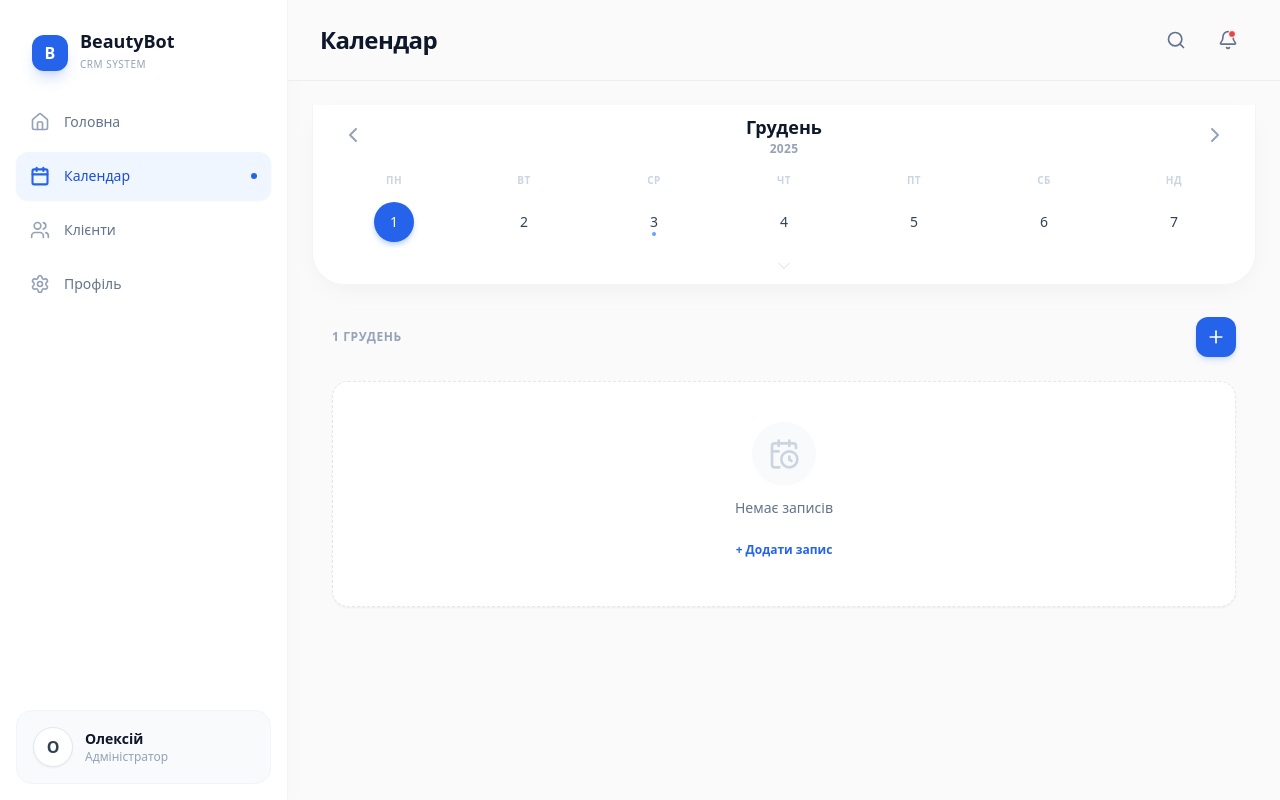
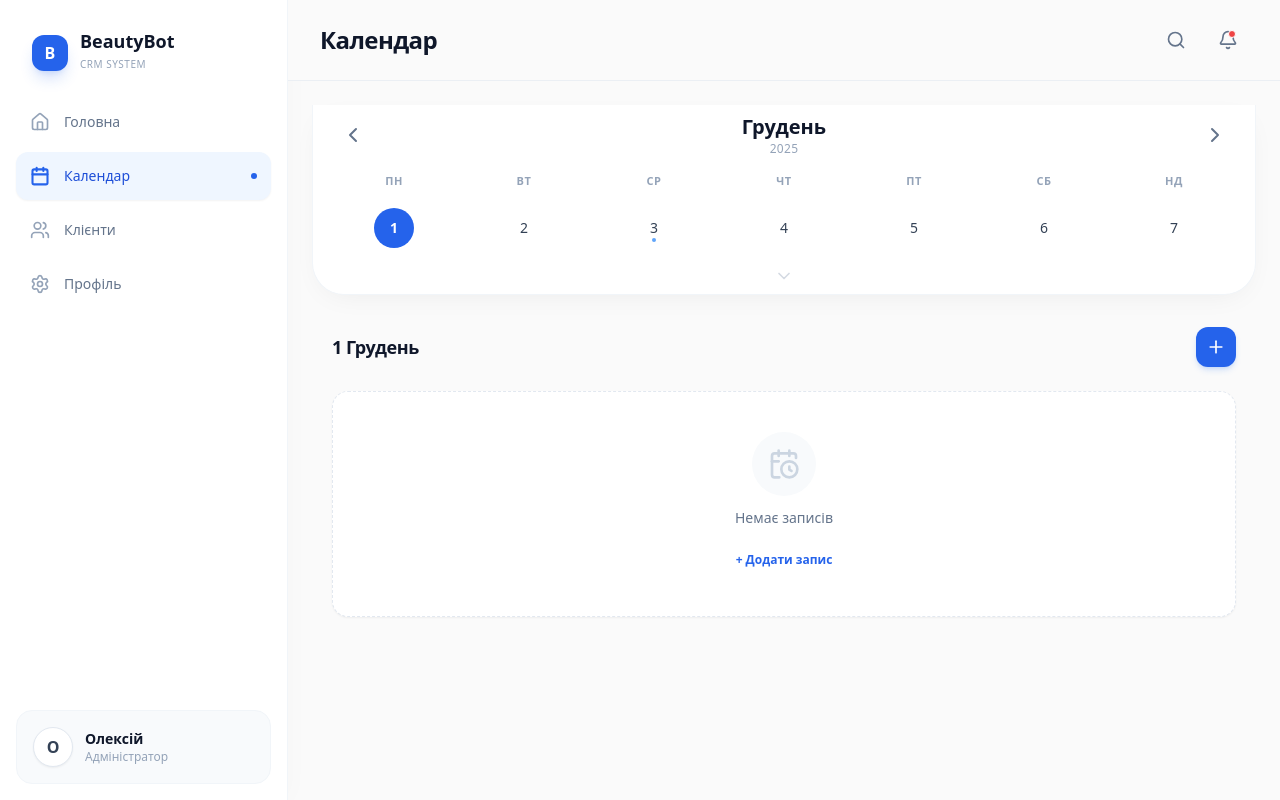
Before and after one commit to Gimmir/miniCRM, a Next.js app: page /calendar in a window 1280 px wide. Built offline with nearby package versions, Linux system fonts and the light colour scheme.

Commit message:
style: adjust calendar and date header styling

```diff
--- a/app/calendar/page.tsx
+++ b/app/calendar/page.tsx
@@ -41,7 +41,7 @@ export default function CalendarPage() {
         {/* Agenda Section */}
         <div className="space-y-4 px-1">
           <div className="flex items-center justify-between pt-2">
-            <h3 className="text-xs font-bold text-slate-400 uppercase tracking-wider">
+            <h3 className="text-lg font-bold text-slate-900 capitalize tracking-tight">
               {selectedDate.getDate()} {monthNames[selectedDate.getMonth()]}
             </h3>
             <button className="bg-blue-600 hover:bg-blue-700 text-white rounded-xl w-10 h-10 flex items-center justify-center shadow-md shadow-blue-500/20 active:scale-95 transition-all">
--- a/components/calendar/CalendarCard.tsx
+++ b/components/calendar/CalendarCard.tsx
@@ -38,6 +38,7 @@ export const CalendarCard = ({
   const [currentDate, setCurrentDate] = useState(new Date(selectedDate));
   const [isExpanded, setIsExpanded] = useState(false);
 
+  // Розрахунок кількості тижнів для динамічної висоти
   const daysInMonth = new Date(currentDate.getFullYear(), currentDate.getMonth() + 1, 0).getDate();
   const firstDayOfMonth = new Date(currentDate.getFullYear(), currentDate.getMonth(), 1).getDay();
   const startingDayIndex = firstDayOfMonth === 0 ? 6 : firstDayOfMonth - 1;
@@ -45,9 +46,9 @@ export const CalendarCard = ({
   const totalSlots = startingDayIndex + daysInMonth;
   const numWeeks = Math.ceil(totalSlots / 7);
 
-  // Висоти для анімації
-  const ROW_HEIGHT = 44; // Трохи менше, компактніше
-  const CONTAINER_PADDING = 8;
+  // Конфігурація висоти
+  const ROW_HEIGHT = 48;
+  const CONTAINER_PADDING = 12;
 
   const expandedHeight = (numWeeks * ROW_HEIGHT) + CONTAINER_PADDING;
   const collapsedHeight = ROW_HEIGHT + CONTAINER_PADDING;
@@ -92,7 +93,7 @@ export const CalendarCard = ({
       <div className="flex items-center justify-between mb-4 px-1">
         <button
           onClick={handlePrev}
-          className="w-10 h-10 flex items-center justify-center hover:bg-slate-50 rounded-full transition-colors text-slate-400 active:scale-90 active:bg-slate-100"
+          className="w-10 h-10 flex items-center justify-center hover:bg-slate-50 rounded-full transition-colors text-slate-500 active:scale-90 active:bg-slate-100"
         >
           <ChevronLeft className="w-6 h-6" />
         </button>
@@ -101,17 +102,17 @@ export const CalendarCard = ({
           className="flex flex-col items-center cursor-pointer select-none active:opacity-70 transition-opacity"
           onClick={() => setIsExpanded(!isExpanded)}
         >
-          <h2 className="text-lg font-bold text-slate-900 capitalize flex items-center gap-2">
+          <h2 className="text-xl font-bold text-slate-900 capitalize flex items-center gap-2">
             {monthNames[isExpanded ? currentDate.getMonth() : selectedDate.getMonth()]}
           </h2>
-          <span className="text-xs font-semibold text-slate-400 tracking-wide">
+          <span className="text-xs font-medium text-slate-400 tracking-wide">
             {isExpanded ? currentDate.getFullYear() : selectedDate.getFullYear()}
           </span>
         </div>
 
         <button
           onClick={handleNext}
-          className="w-10 h-10 flex items-center justify-center hover:bg-slate-50 rounded-full transition-colors text-slate-400 active:scale-90 active:bg-slate-100"
+          className="w-10 h-10 flex items-center justify-center hover:bg-slate-50 rounded-full transition-colors text-slate-500 active:scale-90 active:bg-slate-100"
         >
           <ChevronRight className="w-6 h-6" />
         </button>
@@ -120,7 +121,7 @@ export const CalendarCard = ({
       {/* Days Header */}
       <div className="grid grid-cols-7 mb-2 place-items-center">
         {weekDays.map(day => (
-          <div key={day} className="text-center text-[10px] font-bold text-slate-300 uppercase tracking-wider w-full">
+          <div key={day} className="text-center text-[11px] font-semibold text-slate-400 uppercase tracking-wider w-full">
             {day}
           </div>
         ))}
@@ -128,7 +129,7 @@ export const CalendarCard = ({
 
       {/* Animated Grid Container */}
       <div
-        className="relative overflow-hidden transition-all duration-500 ease-[cubic-bezier(0.25,1,0.5,1)] p-1 -mx-1"
+        className="relative overflow-hidden transition-all duration-500 ease-[cubic-bezier(0.25,1,0.5,1)] p-1.5 -mx-1.5"
         style={{
           height: isExpanded ? `${expandedHeight}px` : `${collapsedHeight}px`
         }}
@@ -136,7 +137,7 @@ export const CalendarCard = ({
         {isExpanded ? (
           // MONTH VIEW
           <div className="grid grid-cols-7 gap-y-0 place-items-center animate-in fade-in duration-300 w-full">
-            {Array.from({ length: startingDayIndex }).map((_, i) => <div key={`empty-${i}`} className="w-full h-10" />)}
+            {Array.from({ length: startingDayIndex }).map((_, i) => <div key={`empty-${i}`} className="w-full h-12" />)}
             {Array.from({ length: daysInMonth }).map((_, i) => {
               const day = i + 1;
               const dateObj = new Date(currentDate.getFullYear(), currentDate.getMonth(), day);
@@ -144,16 +145,16 @@ export const CalendarCard = ({
               const isToday = new Date().getDate() === day && new Date().getMonth() === currentDate.getMonth();
 
               return (
-                <div key={day} className="w-full flex justify-center py-0.5">
+                <div key={day} className="w-full flex justify-center py-1">
                   <button
                     onClick={() => handleDateSelect(dateObj)}
                     className={`
-                      w-10 h-10 flex items-center justify-center rounded-full text-sm font-medium transition-all relative
+                      w-10 h-10 flex items-center justify-center rounded-full text-sm transition-all relative
                       ${isSelected
-                        ? 'bg-blue-600 text-white font-bold scale-100 z-10 shadow-md shadow-blue-500/30'
+                        ? 'bg-blue-600 text-white font-bold scale-100 z-10'
                         : isToday
                           ? 'text-blue-600 bg-blue-50 font-bold border border-blue-100'
-                          : 'text-slate-700 hover:bg-slate-50 active:bg-slate-100 active:scale-90'
+                          : 'text-slate-700 font-medium hover:bg-slate-50 active:bg-slate-100 active:scale-90'
                       }
                     `}
                   >
@@ -175,16 +176,16 @@ export const CalendarCard = ({
                const isToday = new Date().getDate() === day && new Date().getMonth() === date.getMonth();
 
                return (
-                <div key={i} className="w-full flex justify-center py-0.5">
+                <div key={i} className="w-full flex justify-center py-1">
                   <button
                     onClick={() => handleDateSelect(date)}
                     className={`
-                      w-10 h-10 flex items-center justify-center rounded-full text-sm font-medium transition-all relative
+                      w-10 h-10 flex items-center justify-center rounded-full text-sm transition-all relative
                       ${isSelected
-                        ? 'bg-blue-600 text-white font-bold scale-100 z-10 shadow-md shadow-blue-500/30'
+                        ? 'bg-blue-600 text-white font-bold scale-100 z-10'
                         : isToday
                           ? 'text-blue-600 bg-blue-50 font-bold border border-blue-100'
-                          : 'text-slate-700 hover:bg-slate-50 active:bg-slate-100 active:scale-90'
+                          : 'text-slate-700 font-medium hover:bg-slate-50 active:bg-slate-100 active:scale-90'
                       }
                     `}
                   >
@@ -206,9 +207,9 @@ export const CalendarCard = ({
         className="w-full flex items-center justify-center pt-2 pb-1 -mb-1 opacity-40 hover:opacity-100 transition-opacity active:scale-95"
       >
          {isExpanded ? (
-           <ChevronUp className="w-5 h-5 text-slate-300" />
+           <ChevronUp className="w-5 h-5 text-slate-400" />
          ) : (
-           <ChevronDown className="w-5 h-5 text-slate-300" />
+           <ChevronDown className="w-5 h-5 text-slate-400" />
          )}
       </button>
     </div>
```
